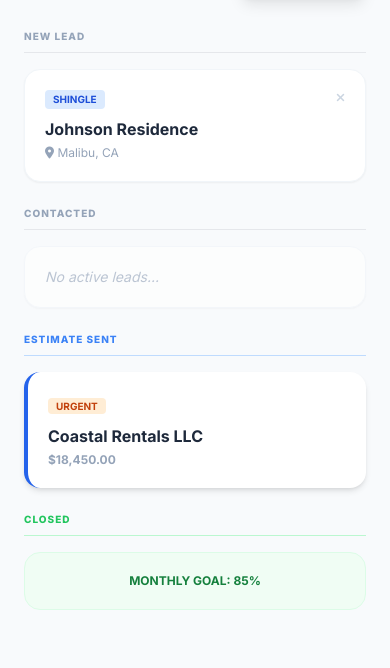
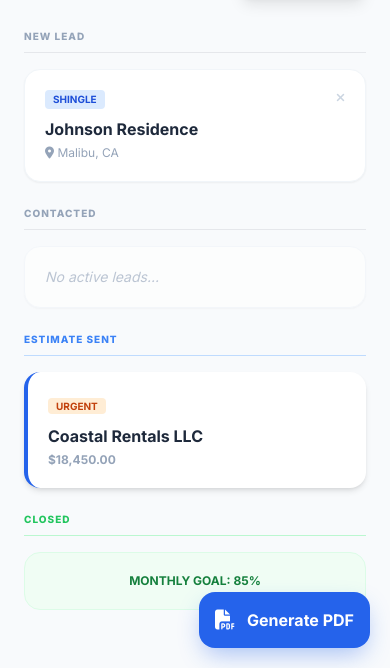
Before and after one commit to moosehova/roofing-crm, a plain HTML site: page index.html in a window 390 px wide. Shown: the part 176-844 px from the top of the page. Drawn offline with nearby package versions, Linux system fonts and the light colour scheme.

Commit message:
Add mobile floating PDF action button

```diff
--- a/index.html
+++ b/index.html
@@ -16,6 +16,45 @@
         }
         .view-section { display: none; }
         .view-section.active { display: block; }
+
+        /* Floating action button for mobile estimate generation */
+        .fab-container {
+            position: fixed;
+            bottom: 1.25rem;
+            right: 1.25rem;
+            z-index: 50;
+            display: none;
+            flex-direction: column;
+            align-items: flex-end;
+        }
+
+        .fab-button {
+            background-color: rgb(37 99 235);
+            color: #fff;
+            padding: 0.875rem 1rem;
+            border-radius: 1rem;
+            display: flex;
+            align-items: center;
+            gap: 0.75rem;
+            box-shadow: 0 10px 25px -5px rgba(37, 99, 235, 0.4);
+            transition: transform 0.2s ease, background-color 0.2s ease;
+            font-weight: 700;
+        }
+
+        .fab-button:hover {
+            transform: scale(1.05);
+            background-color: rgb(29 78 216);
+        }
+
+        @media (max-width: 1023px) {
+            .fab-container {
+                display: flex;
+            }
+
+            #view-estimates .estimate-generate-btn {
+                display: none;
+            }
+        }
     </style>
 </head>
 <body class="bg-[#F8FAFC] text-slate-900">
@@ -155,7 +194,7 @@
                                         <p class="text-[10px] font-black text-blue-600 uppercase tracking-widest">Grand Total</p>
                                         <p id="grandTotal" class="text-3xl font-extrabold text-slate-900">$10,500.00</p>
                                     </div>
-                                    <button onclick="openPdfModal()" class="bg-blue-600 text-white px-5 py-3 rounded-xl font-bold shadow-lg shadow-blue-200">Generate Proposal</button>
+                                    <button onclick="openPdfModal()" class="estimate-generate-btn bg-blue-600 text-white px-5 py-3 rounded-xl font-bold shadow-lg shadow-blue-200">Generate Proposal</button>
                                 </div>
                             </div>
                         </div>
@@ -320,6 +359,13 @@
             </div>
         </div>
 
+        <div class="fab-container lg:hidden">
+            <button onclick="openPdfModal()" class="fab-button">
+                <i class="fas fa-file-pdf text-xl"></i>
+                <span>Generate PDF</span>
+            </button>
+        </div>
+
         <script>
             function switchView(viewId) {
                 console.log("Switching to:", viewId);
```
